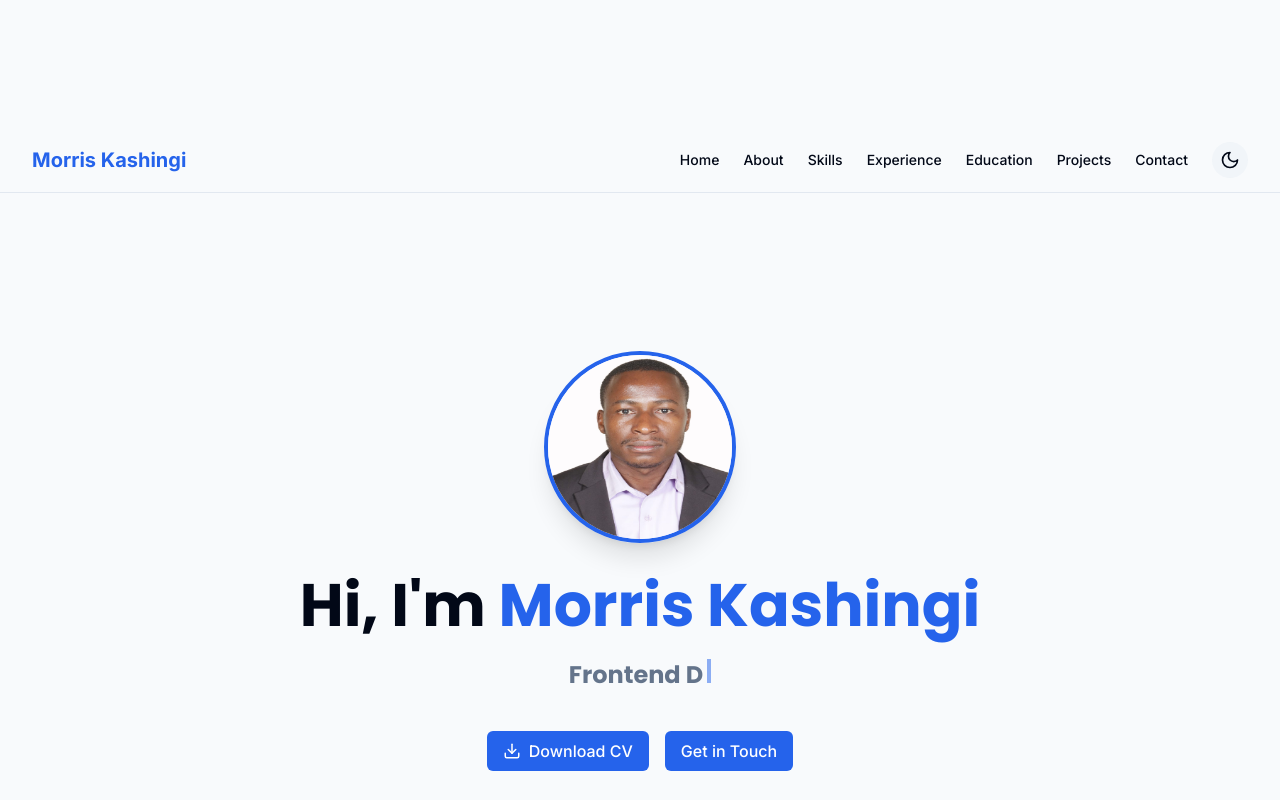
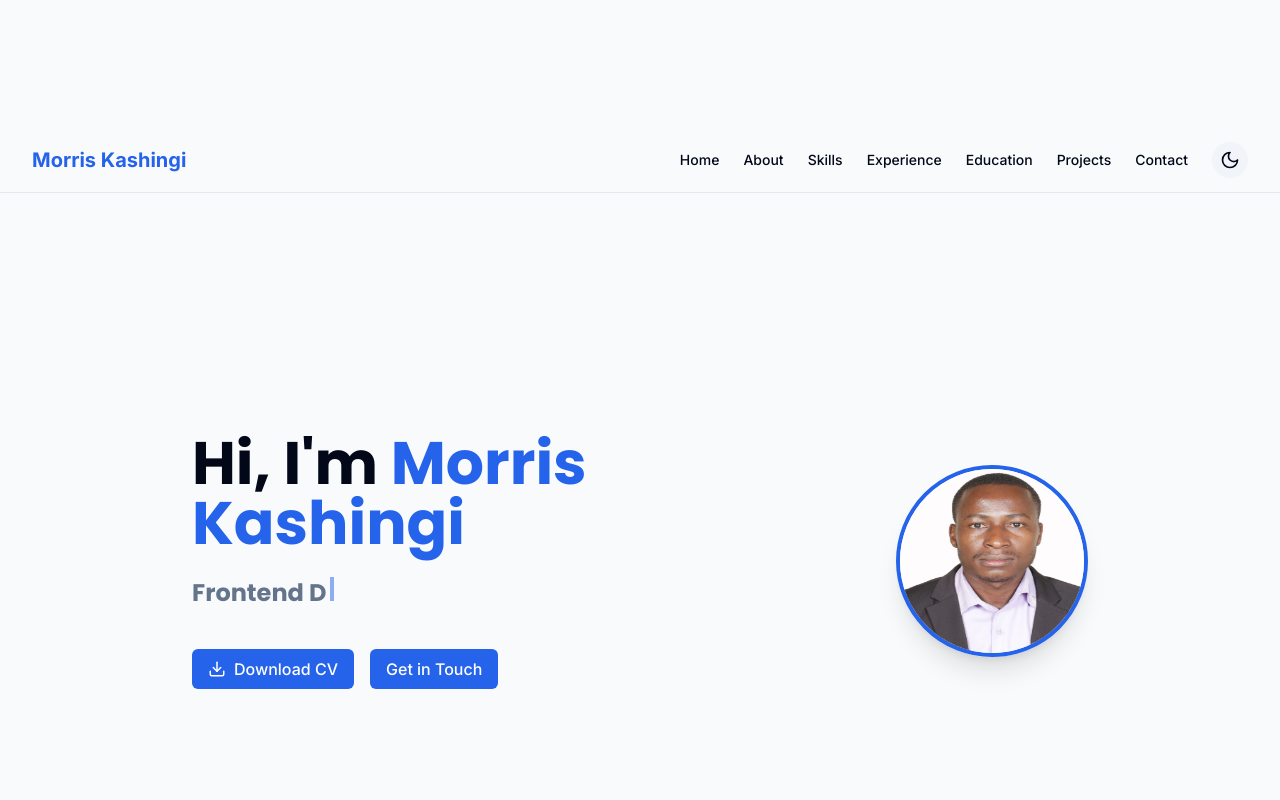
Before and after one commit to kashingi/engineer-kashingi-morris, a React (Vite) app: page / in a window 1280 px wide. Shown: the top 800 px of the page. Built offline with nearby package versions, Linux system fonts and the light colour scheme.

Commit message:
Refactor: Hero component layout
Move the profile photo to the right of the heading and typing animation.

```diff
--- a/src/components/Hero.tsx
+++ b/src/components/Hero.tsx
@@ -52,13 +52,8 @@ const Hero = () => {
   return (
     <section id="home" className="py-20 md:py-32 flex items-center min-h-[calc(100vh-4rem)]">
       <div className="container">
-        <div className="max-w-4xl mx-auto text-center">
-          <div className="mb-8 flex justify-center">
-            <Avatar className="h-48 w-48 border-4 border-primary shadow-xl">
-              <AvatarImage src="/lovable-uploads/b604ee67-9972-4236-85ca-500076c2294c.png" alt="Morris Kashingi" />
-              <AvatarFallback>MK</AvatarFallback>
-            </Avatar>
-          </div>
+        <div className="max-w-4xl mx-auto flex flex-col md:flex-row items-center justify-between gap-8">
+          <div className="text-center md:text-left">
             <h1 className="text-4xl md:text-5xl lg:text-6xl font-bold mb-6 animate-fade-in">
               Hi, I'm <span className="text-primary">Morris Kashingi</span>
             </h1>
@@ -66,11 +61,18 @@ const Hero = () => {
               <span>{displayText}</span>
               <span className="inline-block w-1 h-6 ml-1 bg-primary animate-pulse"></span>
             </h4>
-          <div className="flex flex-col sm:flex-row gap-4 justify-center animate-fade-in" style={{ animationDelay: '0.4s' }}>
+            <div className="flex flex-col sm:flex-row gap-4 justify-center md:justify-start animate-fade-in" style={{ animationDelay: '0.4s' }}>
               <DownloadCV />
               <a href="#contact" className="btn-primary bg-secondary hover:bg-secondary/90 text-secondary-foreground">
                 Get in Touch
               </a>
+            </div>
+          </div>
+          <div className="flex justify-center md:justify-end animate-fade-in" style={{ animationDelay: '0.3s' }}>
+            <Avatar className="h-48 w-48 border-4 border-primary shadow-xl">
+              <AvatarImage src="/lovable-uploads/b604ee67-9972-4236-85ca-500076c2294c.png" alt="Morris Kashingi" />
+              <AvatarFallback>MK</AvatarFallback>
+            </Avatar>
           </div>
         </div>
       </div>
```
Lines whose indentation alone changed are shown as unchanged.
